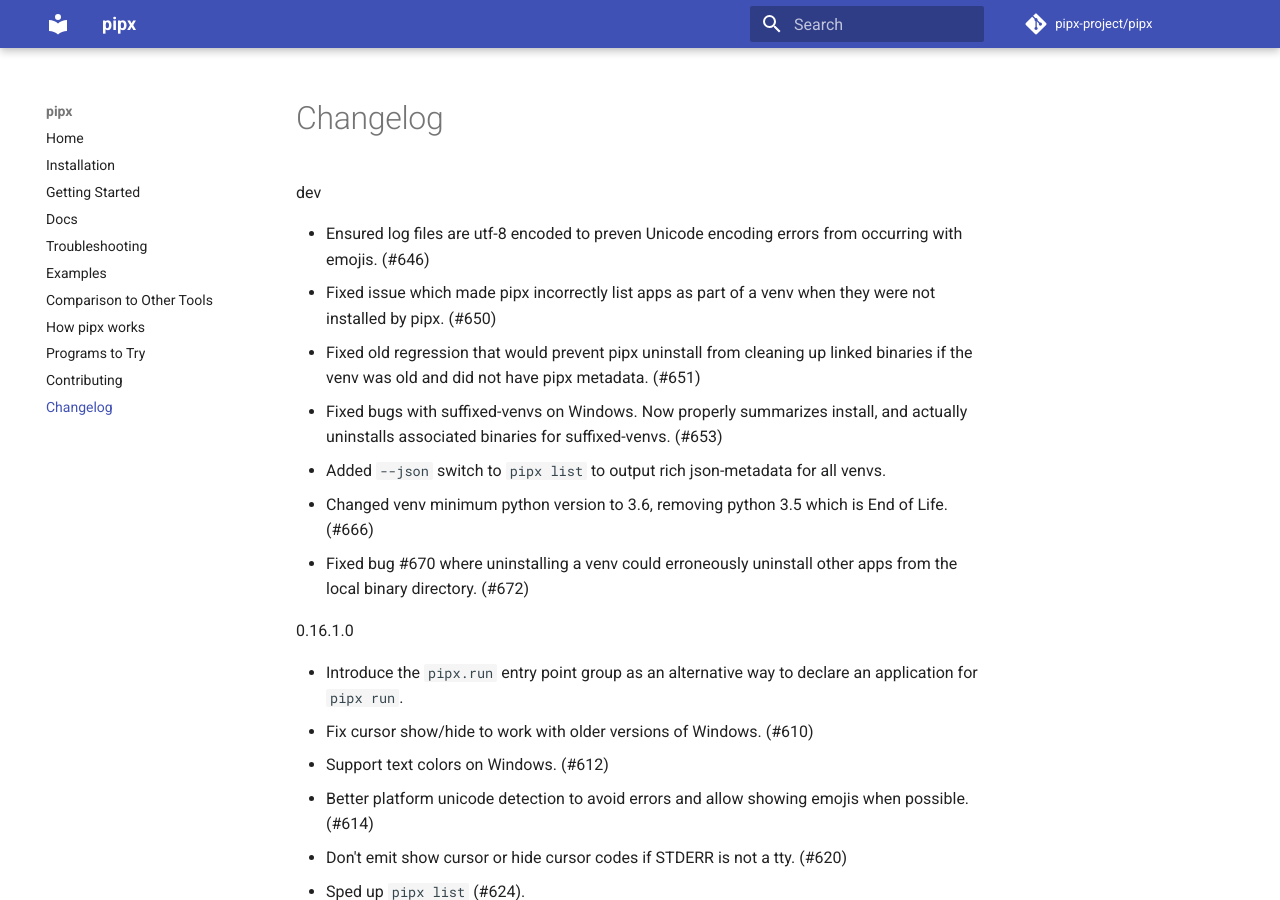
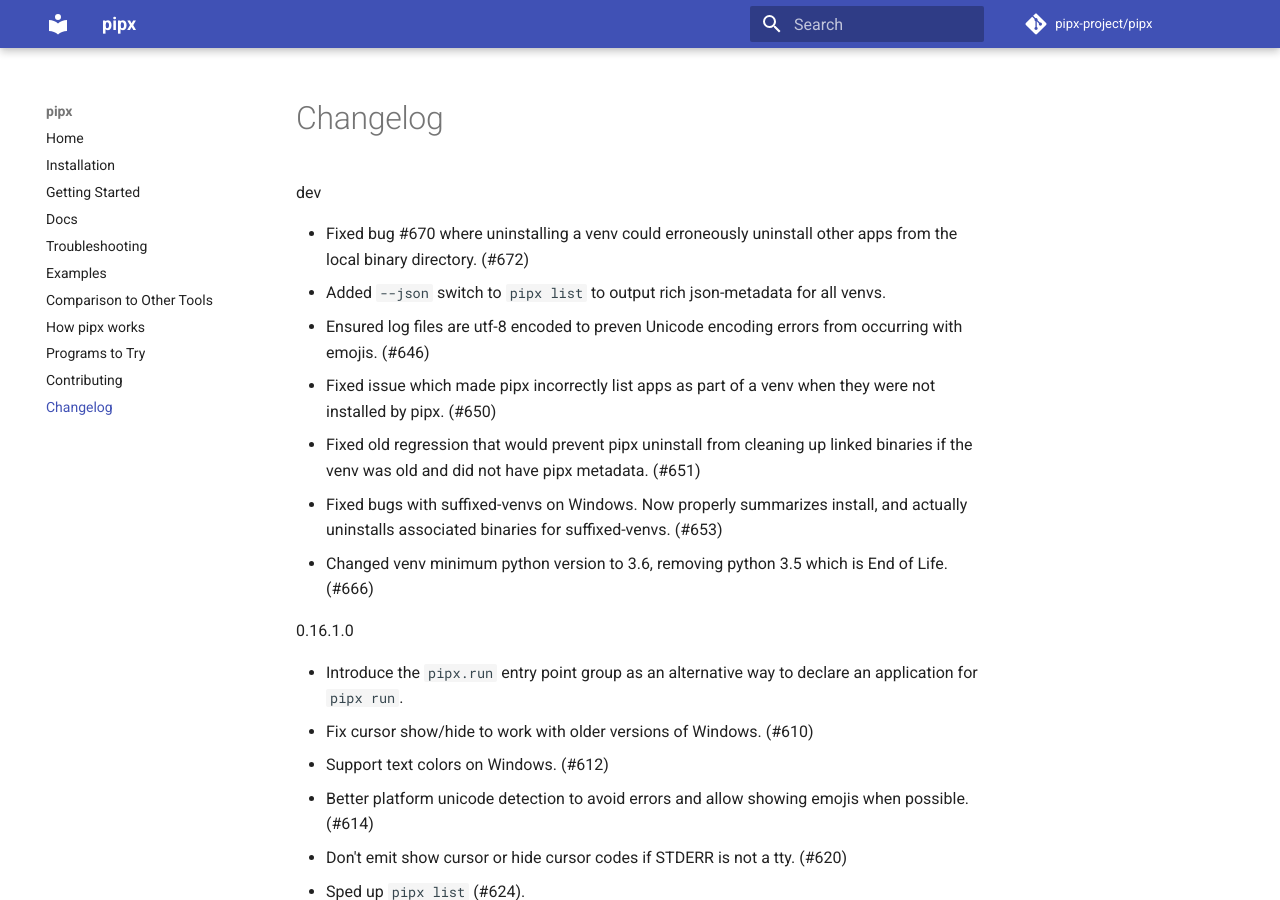
Before and after one commit to pypa/pipx, an MkDocs documentation site: the page built from docs/changelog.md, in a window 1280 px wide and 900 px high. Built offline with MkDocs 1.6.1 and Material for MkDocs 9.7.7, drawn with Linux system fonts in a browser that asks for light colours; comment, search, counter and statistics services are not loaded.

```diff
--- a/docs/changelog.md
+++ b/docs/changelog.md
@@ -1,12 +1,12 @@
 dev
 
+- Fixed bug #670 where uninstalling a venv could erroneously uninstall other apps from the local binary directory. (#672)
+- Added `--json` switch to `pipx list` to output rich json-metadata for all venvs.
 - Ensured log files are utf-8 encoded to preven Unicode encoding errors from occurring with emojis. (#646)
 - Fixed issue which made pipx incorrectly list apps as part of a venv when they were not installed by pipx. (#650)
 - Fixed old regression that would prevent pipx uninstall from cleaning up linked binaries if the venv was old and did not have pipx metadata. (#651)
 - Fixed bugs with suffixed-venvs on Windows.  Now properly summarizes install, and actually uninstalls associated binaries for suffixed-venvs. (#653)
-- Added `--json` switch to `pipx list` to output rich json-metadata for all venvs.
 - Changed venv minimum python version to 3.6, removing python 3.5 which is End of Life. (#666)
-- Fixed bug #670 where uninstalling a venv could erroneously uninstall other apps from the local binary directory. (#672)
 
 0.16.1.0
 
```
